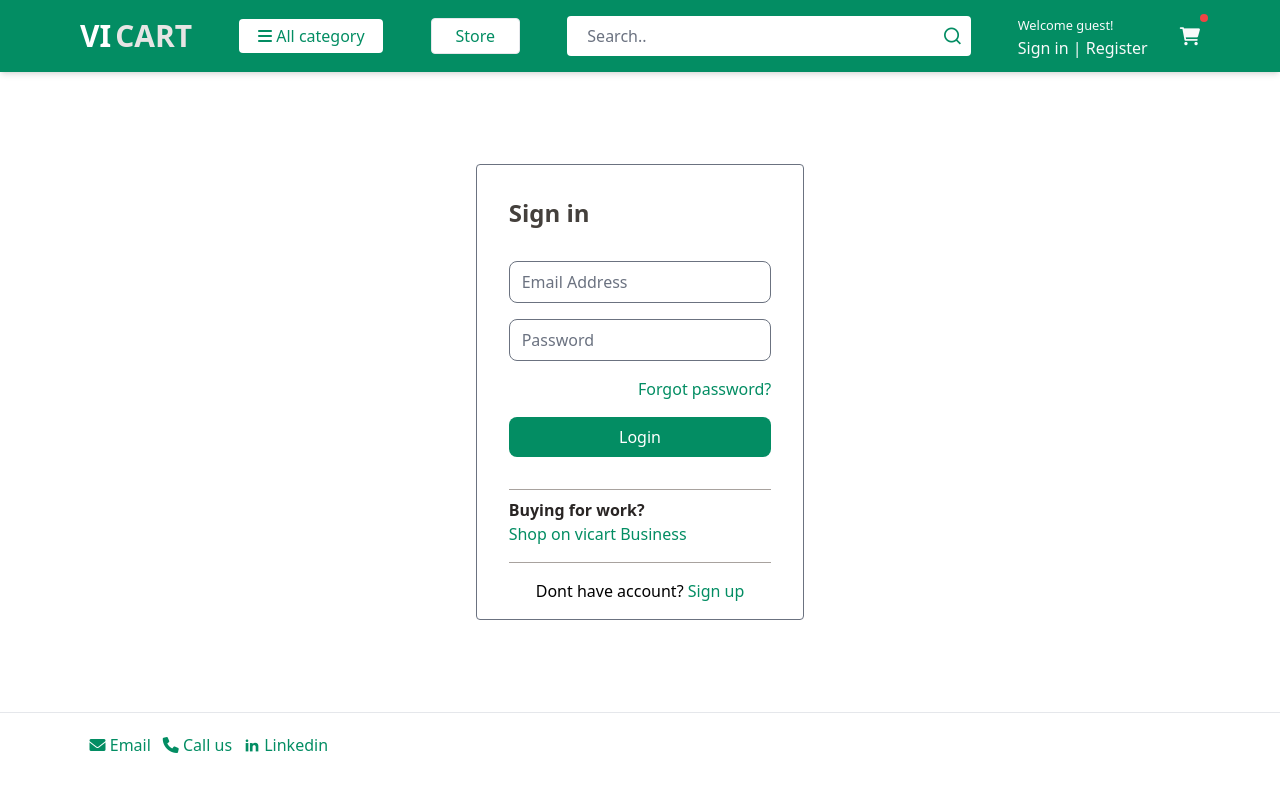
After one commit to vishalipar/cart, a Django app: page /accounts/login/ in a window 1280 px wide. The commit adds this page. Run offline with Django 5.2, Linux system fonts and the light colour scheme; some libraries are stand-ins or nearby versions.

Commit message:
Add login page

```diff
--- a/accounts/urls.py
+++ b/accounts/urls.py
@@ -3,7 +3,13 @@ from . import views
 
 urlpatterns = [
     path('register/', views.register, name='register'),
-    # path('login/', views.login, name='login'),
+    path('login/', views.login, name='login'),
+    path('forgotPassword/', views.forgotPassword, name='forgotPassword'),
+    path('activate/<uidb64>/<token>/', views.activate, name='activate'),
+    path('resetpassword_validate/<uidb64>/<token>/', views.resetpassword_validate, name='resetpassword_validate'),
+    path('resetPassword/', views.resetPassword, name='resetPassword'),
+
+
     # path('logout/', views.logout, name='logout'),
 
 ]
--- a/accounts/views.py
+++ b/accounts/views.py
@@ -69,3 +69,103 @@ def register(request):
         'form':form,
     }
     return render(request, 'accounts/register.html', context)
+
+
+
+def activate(request, uidb64, token):
+    try:
+        uid = urlsafe_base64_decode(uidb64).decode()
+        user = Account._default_manager.get(pk=uid)
+    except(TypeError, ValueError, OverflowError, Account.DoesNotExist):
+        user = None
+
+    if user is not None and default_token_generator.check_token(user, token):
+        user.is_active = True
+        user.save()
+        messages.success(request, "Your account is activated.")
+
+        return redirect('login')
+
+    else:
+        messages.error(request, 'Invalid activation link')
+        return redirect('register')
+
+
+def login(request):
+    if request.method == 'POST':
+        email = request.POST['email']
+        password = request.POST['password']
+        user = auth.authenticate(email=email, password=password)
+        # print(password, email, user)
+        if user is not None:
+            auth.login(request, user)
+            return redirect('home')
+        else:
+            messages.error(request, 'Invalid login credentials.')
+            return redirect('login')
+
+    return render(request, 'accounts/login.html')
+
+
+def forgotPassword(request):
+    if request.method == 'POST':
+        email = request.POST['email']
+        if Account.objects.filter(email=email).exists():
+            user = Account.objects.get(email__exact = email)
+
+            # FORGOT PASSWORD EMAIL SEND
+            current_site = get_current_site(request)
+            mail_subject = 'Reset Your Password'
+            message = render_to_string('accounts/reset_password_email.html', {
+                'user': user,
+                'domain': current_site,
+                'uid': urlsafe_base64_encode(force_bytes(user.pk)),
+                'token': default_token_generator.make_token(user),
+            })
+            to_email = email
+            send_email = EmailMessage(mail_subject, message, to=[to_email])
+            send_email.send()
+
+            messages.success(request, 'Password Reset email has been sent to your email address.')
+            return redirect('login')
+        else:
+            messages.error(request, 'Account does not exist!!')
+            return redirect('forgotPassword')
+    return render(request, 'accounts/forgotPassword.html')
+
+
+
+def resetpassword_validate(request, uidb64, token):
+    try:
+        uid = urlsafe_base64_decode(uidb64).decode()
+        user = Account._default_manager.get(pk=uid)
+    except(TypeError,ValueError,OverflowError, Account.DoesNotExist):
+        user = None
+
+    if user is not None and default_token_generator.check_token(user, token):
+        request.session['uid'] = uid
+        messages.success(request,'Please reset your password.')
+        return redirect('resetPassword')
+    else:
+        messages.error(request, 'This link has been expired!')
+        return redirect('login')
+
+
+def resetPassword(request):
+    if request.method == 'POST':
+        password = request.POST['password']
+        confirm_password = request.POST['confirm_password']
+
+        if password == confirm_password:
+            uid = request.session.get('uid')
+            user = Account.objects.get(pk=uid)
+            user.set_password(password)
+            user.save()
+            messages.success(request, 'Password reset successfully')
+            return redirect('login')
+        else:
+            messages.error(request, 'Password do not match!')
+            return redirect('resetPassword')
+
+    else:
+        return render(request, 'accounts/resetPassword.html')
--- /dev/null
+++ b/templates/accounts/login.html
@@ -0,0 +1,73 @@
+{% extends "index.html" %} {% block title %}login{% endblock %}
+{% block content %}
+
+<section class="mx-2 section-conten p-y" style="min-height: 64vh">
+  <!-- ============================ COMPONENT LOGIN   ================================= -->
+
+  {% if request.GET.command == 'verification' %} {% comment %} email sent
+  message {% endcomment %}
+  <div
+    class="bg-green-400 py-4 text-medium md:text-lg text-stone-900 container mx-auto alert alert-info text-center"
+    role="alert"
+    style="max-width: 1024px; margin-top: 100px"
+  >
+    We have sent you verification email to your email address.
+    [{{request.GET.email}}]
+
+    <br /><br />
+    Already verified?
+    <a href="{% url 'login' %}" class="text-blue-900">Login</a>
+  </div>
+
+  {% else %} {% comment %} login form {% endcomment %}
+  <div class="flex justify-center items-center h-[80vh] w-full">
+    <div
+      class="h-[69vh] md:h-fit w-[96%] md:w-[26%] border border-gray-500 rounded pt-8 px-8"
+    >
+      <div class="text-stone-700 text-2xl font-bold">Sign in</div>
+      {% include "include/alerts.html" %}
+
+      <form action="{% url 'login' %}" method='post'>
+        {% csrf_token %}
+        <div class="mt-8 space-y-4">
+          <input
+            name="email"
+            class="w-full rounded-lg"
+            type="email"
+            placeholder="Email Address"
+          />
+          <input
+            name="password"
+            class="w-full rounded-lg"
+            type="password"
+            placeholder="Password"
+          />
+        </div>
+        <div class="flex justify-end mt-4 mb-4 text-[#038d63]">
+          <a href="{% url 'forgotPassword' %}">Forgot password?</a>
+        </div>
+        <div>
+          <button
+            type="submit"
+            class="bg-[#038d63] w-full text-white py-2 mb-8 rounded-lg"
+          >
+            Login
+          </button>
+        </div>
+      </form>
+      <div class="mb-4 pb-4 border-b border-t border-stone-400">
+        <p class="text-stone-800 font-bold mt-2">Buying for work?</p>
+        <a href="{% url 'login' %}" class="text-[#038d63]"
+          >Shop on vicart Business</a
+        >
+      </div>
+      <div class="mb-4">
+        <center class="" for="">
+          Dont have account?
+          <a href="{% url 'register' %}" class="text-[#038d63]">Sign up</a>
+        </center>
+      </div>
+    </div>
+  </div>
+  {% endif %} {% endblock %}
+</section>
--- a/templates/accounts/register.html
+++ b/templates/accounts/register.html
@@ -66,7 +66,7 @@
                 </button>
             </div>
             <div class='mt-4'>
-                <center>Have an account? <a href="{% url 'register' %}" class='text-[#038d63]'>Log in</a></center>
+                <center>Have an account? <a href="{% url 'login' %}" class='text-[#038d63]'>Log in</a></center>
             </div>
         </div>
     </form>
--- a/templates/include/navbar.html
+++ b/templates/include/navbar.html
@@ -61,7 +61,7 @@
           <div class="hidden md:block">
             <small class="">Welcome guest!</small>
             <div>
-              <a href="{% url 'home' %}">Sign in</a> <span class=""> | </span>
+              <a href="{% url 'login' %}">Sign in</a> <span class=""> | </span>
               <a href="{% url 'register' %}"> Register</a>
             </div>
           </div>
@@ -115,7 +115,7 @@
         Search
       </li>
       <li>
-        <a href="{% url 'home' %}">Sign in</a>
+        <a href="{% url 'login' %}">Sign in</a>
       </li>
       <li>
         <a href="{% url 'register' %}">Register</a>
```
Also changed, not shown: templates/accounts/acount_verification_email.html (added, +10 -0 lines), templates/accounts/forgotPassword.html (added, +41 -0 lines), templates/accounts/resetPassword.html (added, +49 -0 lines), templates/accounts/reset_password_email.html (added, +11 -0 lines), vicart/settings.py (+9 -0 lines), db.sqlite3.
